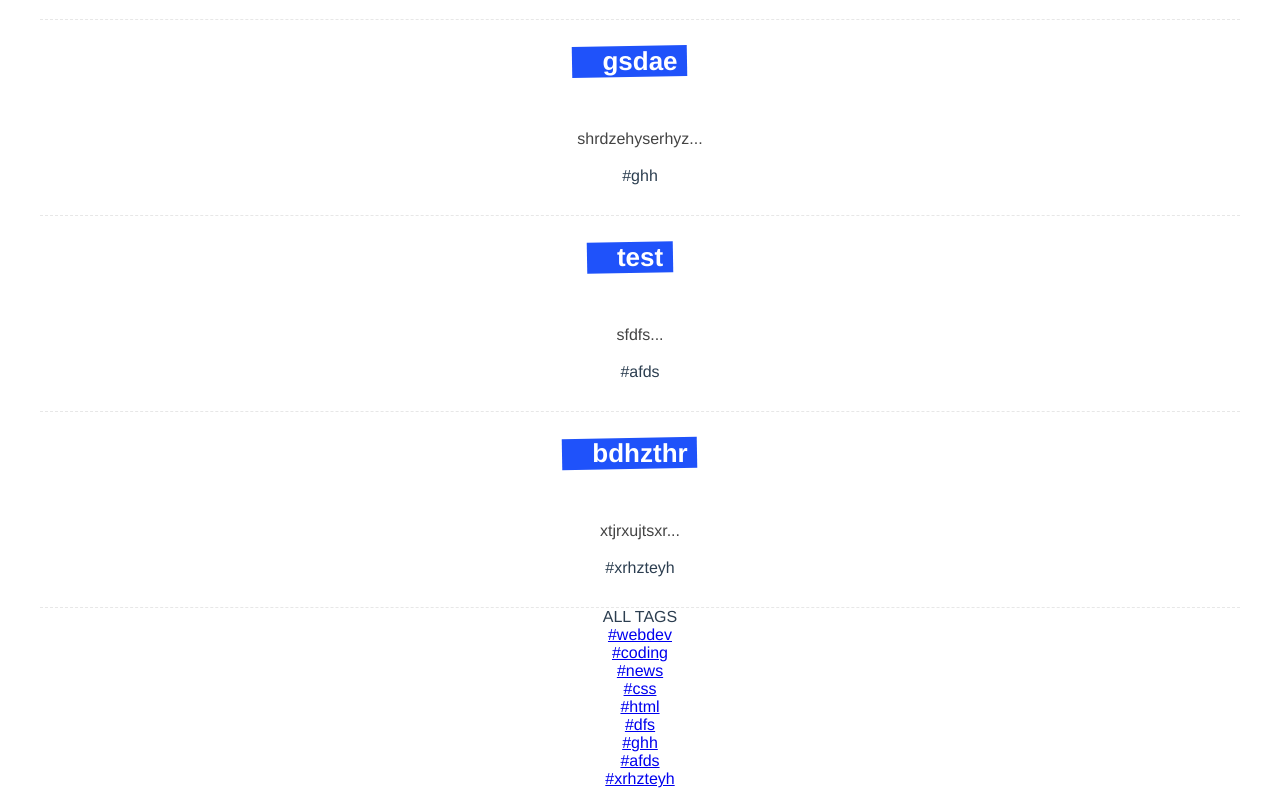
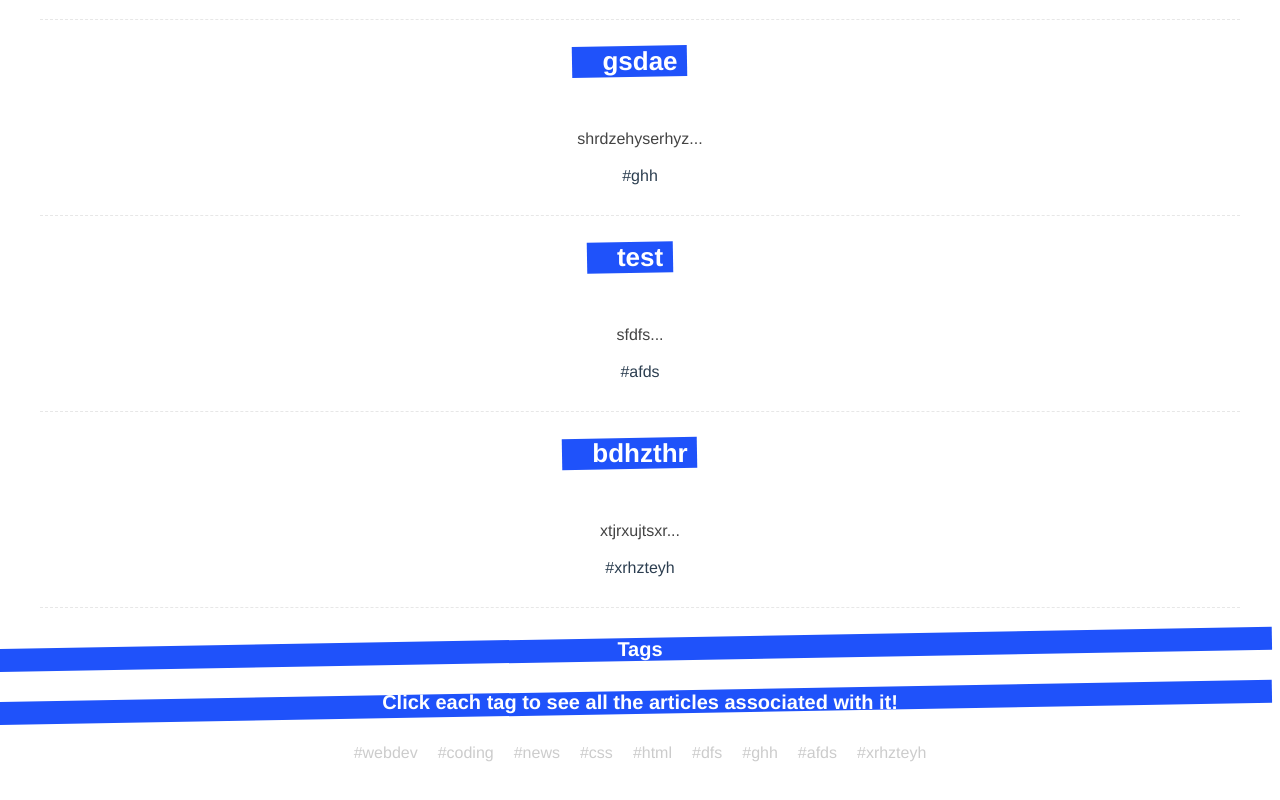
Before and after one commit to AlexStraton/dojo-blog, a Vue app: page / in a window 1280 px wide. Shown: the part 929-1729 px from the top of the page. Built offline with nearby package versions, Linux system fonts and the light colour scheme; data requests are answered from the project's data file.

Commit message:
styled the tags at the bottom of the home page

```diff
--- a/src/components/TagCloud.vue
+++ b/src/components/TagCloud.vue
@@ -1,9 +1,15 @@
 <template>
-  <div class="tag-cloud">ALL TAGS</div>
-  <div v-for="tag in tags" :key="tag">
-    <router-link :to="{ name: 'tag', params: { tag: tag } }"
-      >#{{ tag }}</router-link
-    >
+  <div class="tag-cloud">
+    <h3>Tags</h3>
+    <h3>Click each tag to see all the articles associated with it!</h3>
+
+    <div class="tags">
+      <div v-for="tag in tags" :key="tag">
+        <router-link :to="{ name: 'tag', params: { tag: tag } }"
+          >#{{ tag }}</router-link
+        >
+      </div>
+    </div>
   </div>
 </template>
 
@@ -23,4 +29,43 @@ export default {
 };
 </script>
 
-<style></style>
+<style>
+.tag-cloud {
+  padding: 10px;
+  display: flex;
+  flex-direction: column;
+}
+
+.tag-cloud h3 {
+  display: inline-block;
+  position: relative;
+  font-size: 20px;
+  color: white;
+  margin-bottom: 10px;
+}
+.tag-cloud h3::before {
+  content: "";
+  display: block;
+  width: 100%;
+  height: 100%;
+  background: #1f52fa;
+
+  position: absolute;
+  z-index: -1;
+  padding-right: 40px;
+  left: -30px;
+  transform: rotateZ(-1deg);
+}
+.tag-cloud div {
+  display: inline-block;
+  padding: 10px;
+}
+.tag-cloud a {
+  color: #ccc;
+  text-decoration: none;
+}
+.tag-cloud a.router-link-active {
+  color: #ff8800;
+  font-weight: bold;
+}
+</style>
```
